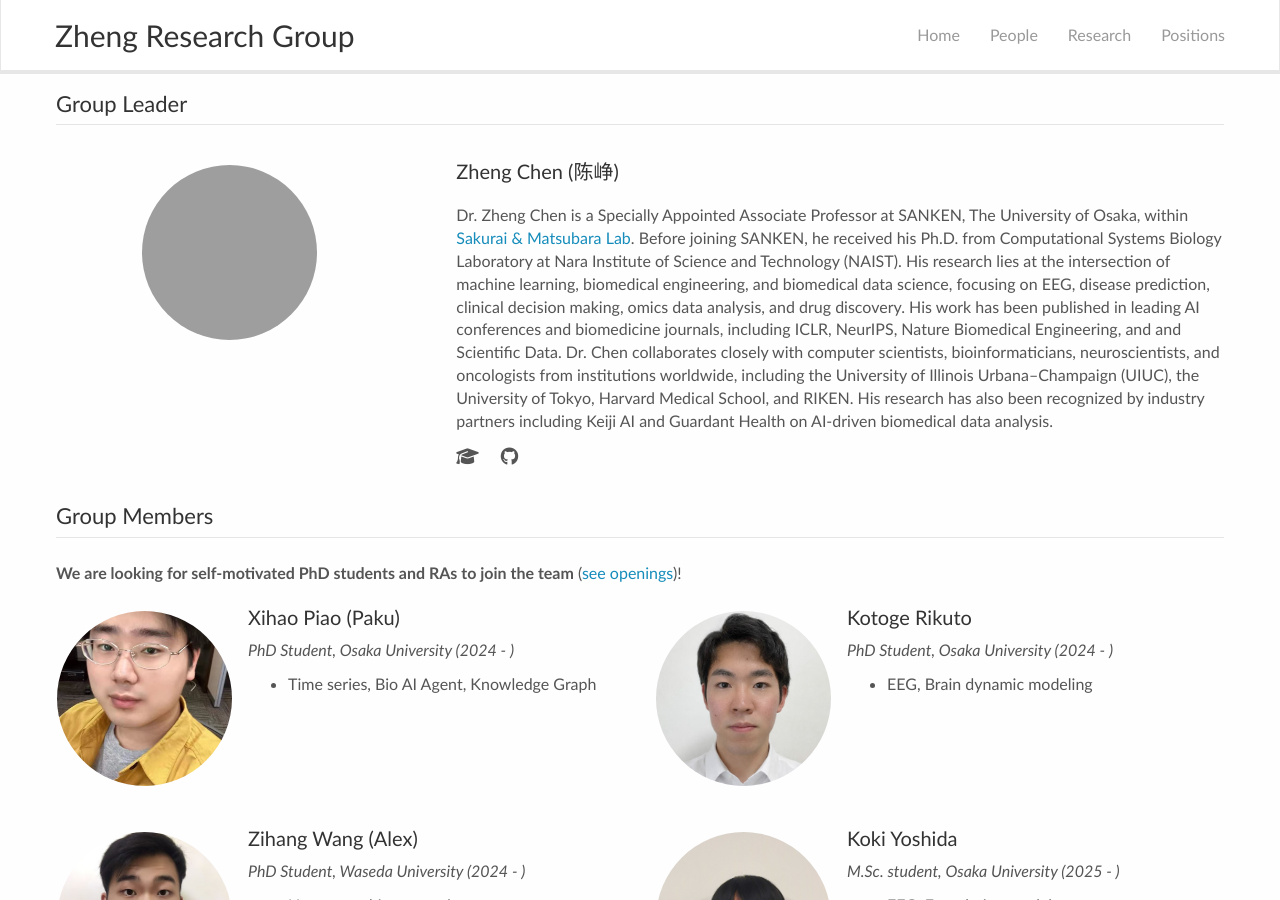
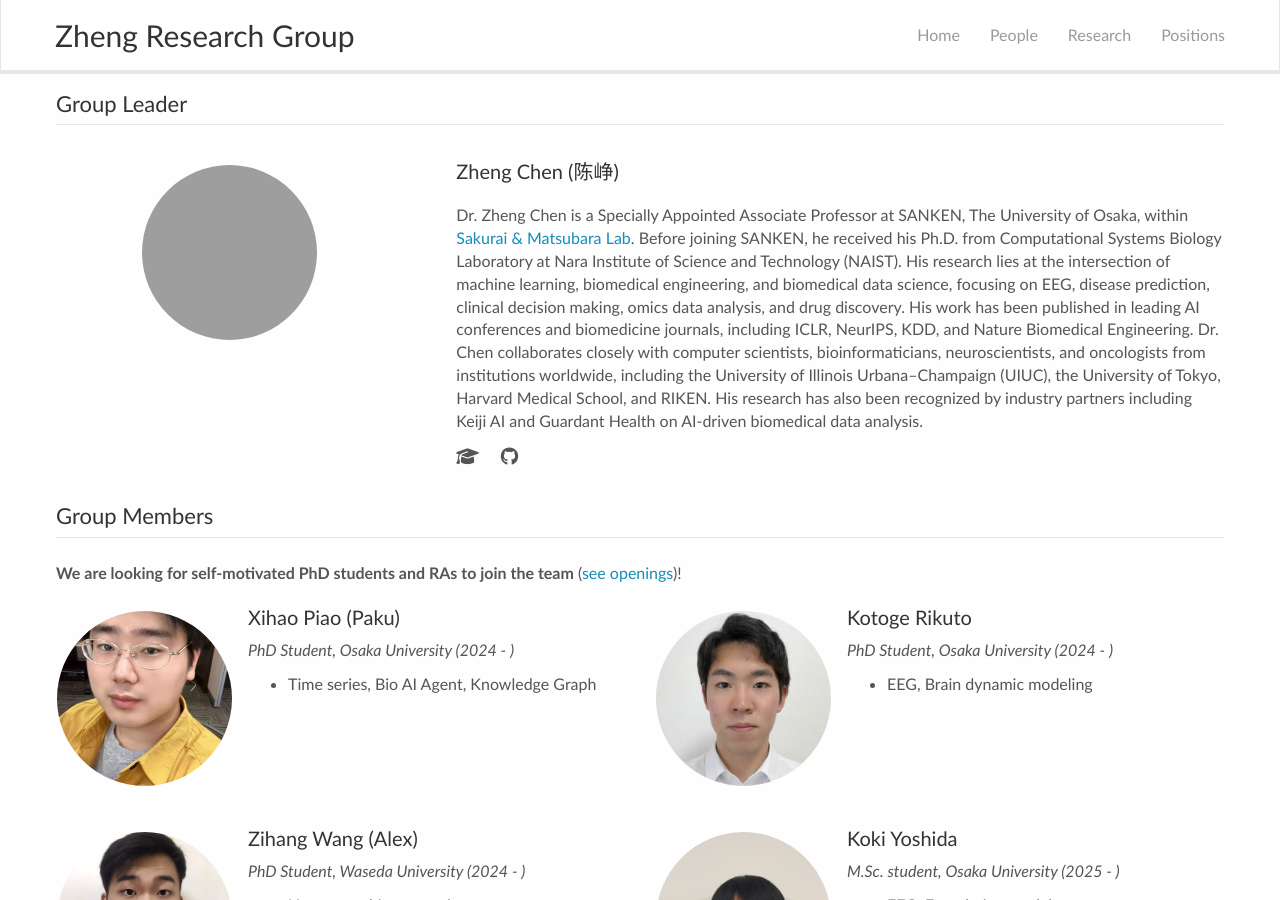
Before and after one commit to zhengchen3/zhengchen3.github.io, a Jekyll site: the page built from _pages/team.md, in a window 1280 px wide and 900 px high. Built offline with Jekyll 4.4.1, drawn with Linux system fonts in a browser that asks for light colours; nearby versions of some CDN libraries.

Commit message:
Update team page

```diff
--- a/_pages/team.md
+++ b/_pages/team.md
@@ -53,7 +53,7 @@ permalink: /team/
 
 <p>
 Dr. Zheng Chen is a Specially Appointed Associate Professor at SANKEN, The University of Osaka, within [Sakurai & Matsubara Lab](https://www.dm.sanken.osaka-u.ac.jp).
-Before joining SANKEN, he received his Ph.D. from Computational Systems Biology Laboratory at Nara Institute of Science and Technology (NAIST). His research lies at the intersection of machine learning, biomedical engineering, and biomedical data science, focusing on EEG, disease prediction, clinical decision making, omics data analysis, and drug discovery. His work has been published in leading AI conferences and biomedicine journals, including ICLR, NeurIPS, Nature Biomedical Engineering, and and Scientific Data.
+Before joining SANKEN, he received his Ph.D. from Computational Systems Biology Laboratory at Nara Institute of Science and Technology (NAIST). His research lies at the intersection of machine learning, biomedical engineering, and biomedical data science, focusing on EEG, disease prediction, clinical decision making, omics data analysis, and drug discovery. His work has been published in leading AI conferences and biomedicine journals, including ICLR, NeurIPS, KDD, and Nature Biomedical Engineering.
 <!-- He serves as an Area Chair and Program Committee member for major conferences such as KDD. -->
 Dr. Chen collaborates closely with computer scientists, bioinformaticians, neuroscientists, and oncologists from institutions worldwide, including the University of Illinois Urbana–Champaign (UIUC), the University of Tokyo, Harvard Medical School, and RIKEN.
 His research has also been recognized by industry partners including Keiji AI and Guardant Health on AI-driven biomedical data analysis.
```
